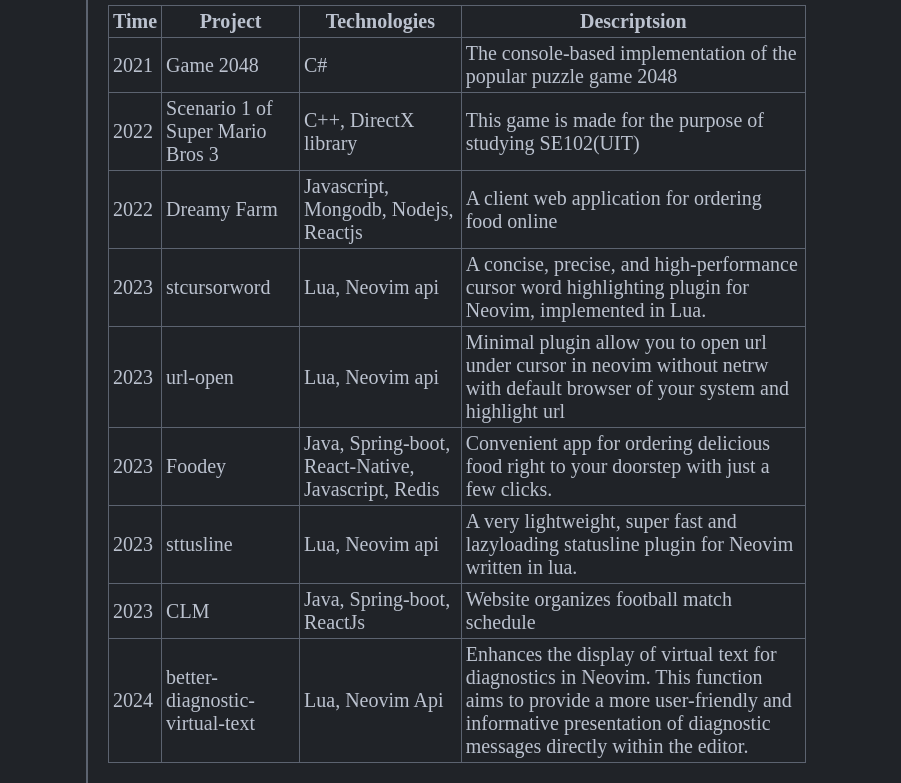
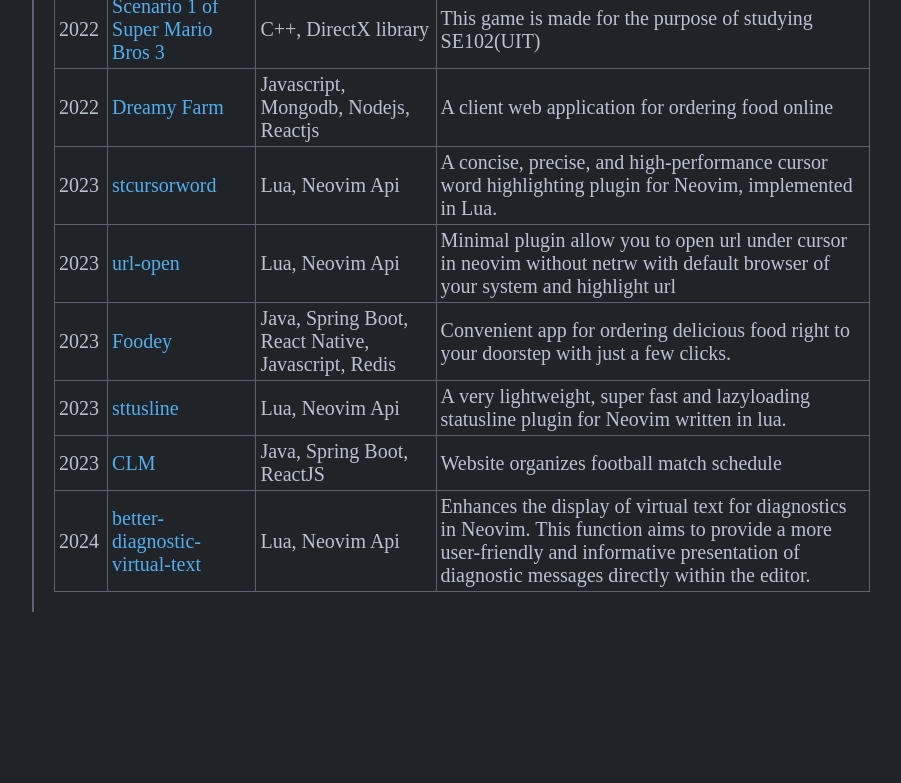
Before and after one commit to sontungexpt/my-profile, a plain HTML site: page index.html in a window 1280 px wide. Shown: the part 617-1400 px from the top of the page, without its empty margins (314-1215 px from the left). After the commit the page ends 1229 px from the top, so only its background shows below. Drawn offline with Linux system fonts and the light colour scheme.

Commit message:
update profile

```diff
--- a/index.html
+++ b/index.html
@@ -119,7 +119,7 @@
               alt="Java"
             />
             <img
-              src="https://user-images.githubusercontent.com/25181517/183891303-41f257f8-6b3d-487c-aa56-c497b880d0fb.pngg"
+              src="https://user-images.githubusercontent.com/25181517/183891303-41f257f8-6b3d-487c-aa56-c497b880d0fb.png"
               alt="Spring Boot"
             />
             <img
@@ -185,7 +185,7 @@
                     >stcursorword</a
                   >
                 </td>
-                <td>Lua, Neovim api</td>
+                <td>Lua, Neovim Api</td>
                 <td>
                   A concise, precise, and high-performance cursor word
                   highlighting plugin for Neovim, implemented in Lua.
@@ -196,7 +196,7 @@
                 <td>
                   <a href="https://github.com/sontungexpt/url-open">url-open</a>
                 </td>
-                <td>Lua, Neovim api</td>
+                <td>Lua, Neovim Api</td>
                 <td>
                   Minimal plugin allow you to open url under cursor in neovim
                   without netrw with default browser of your system and
@@ -208,7 +208,7 @@
                 <td>
                   <a href="https://github.com/Foodey">Foodey</a>
                 </td>
-                <td>Java, Spring-boot, React-Native, Javascript, Redis</td>
+                <td>Java, Spring Boot, React Native, Javascript, Redis</td>
                 <td>
                   Convenient app for ordering delicious food right to your
                   doorstep with just a few clicks.
@@ -221,7 +221,7 @@
                     >sttusline</a
                   >
                 </td>
-                <td>Lua, Neovim api</td>
+                <td>Lua, Neovim Api</td>
                 <td>
                   A very lightweight, super fast and lazyloading statusline
                   plugin for Neovim written in lua.
@@ -234,7 +234,7 @@
                     >CLM</a
                   >
                 </td>
-                <td>Java, Spring-boot, ReactJs</td>
+                <td>Java, Spring Boot, ReactJS</td>
                 <td>Website organizes football match schedule</td>
               </tr>
               <tr>
--- a/style.css
+++ b/style.css
@@ -55,7 +55,7 @@ a:hover {
 }
 
 .container {
-  width: 75%;
+  width: 85%;
   padding-top: 40px;
   margin: auto auto;
 }
@@ -66,8 +66,8 @@ a:hover {
 }
 
 .profile .left {
-  width: 28%;
-  margin-right: 20px;
+  width: 30%;
+  margin-right: 30px;
 }
 
 .avatar-wrapper {
@@ -153,15 +153,23 @@ a:hover {
   margin-bottom: 30px;
 }
 
-table {
+.table {
   font-size: 2rem;
   width: 100%;
   border-collapse: collapse;
   margin-bottom: 20px;
 }
 
-table td,
-table th {
+.table a {
+  color: var(--blue);
+}
+
+.table a:hover {
+  color: var(--yellow);
+}
+
+.table td,
+.table th {
   word-wrap: break-word;
   border: 1px solid var(--gray);
   padding: 4px;
```
